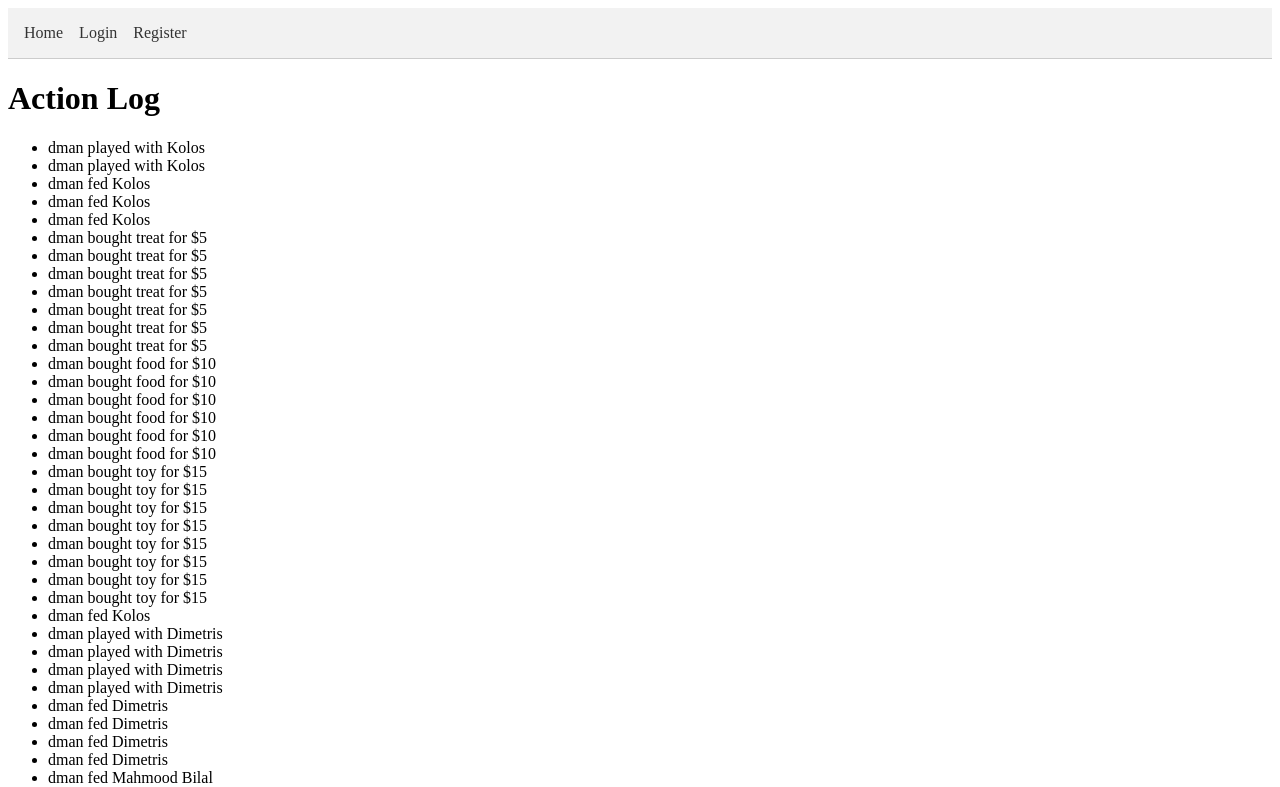
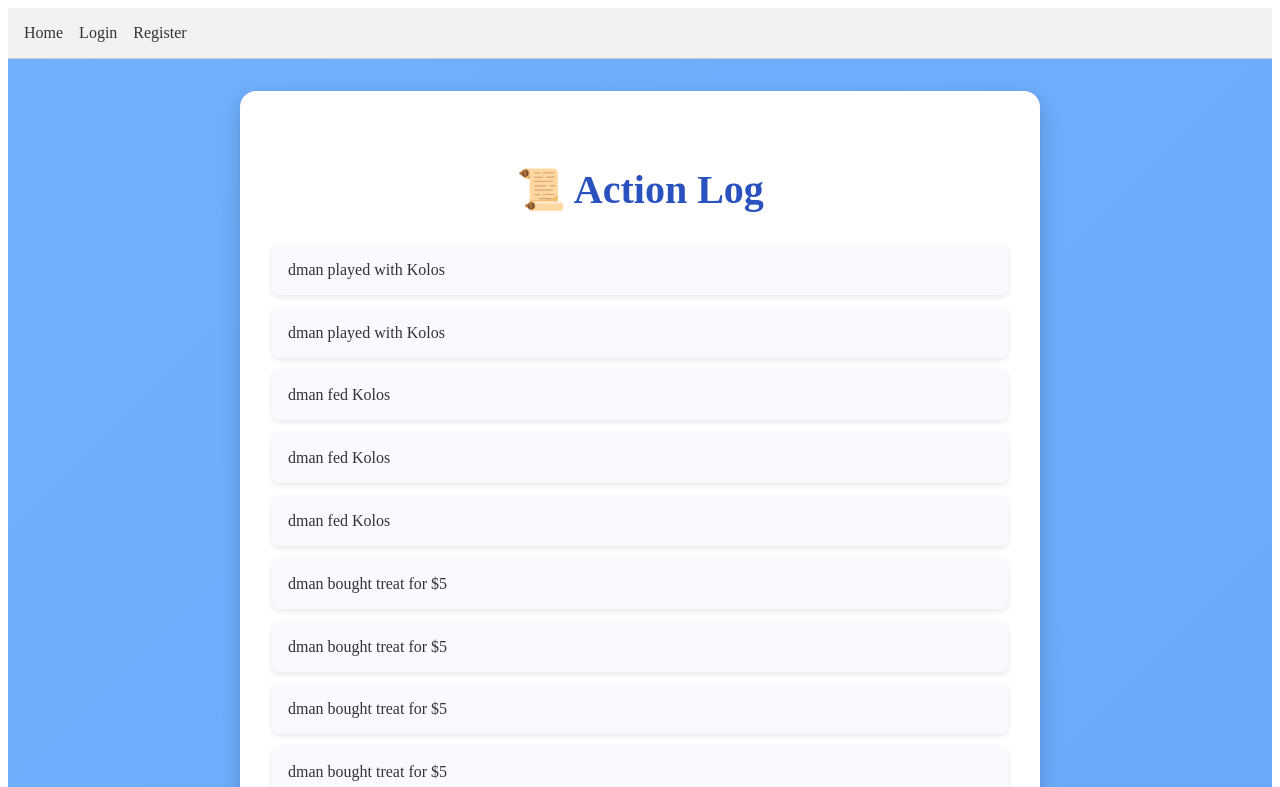
Before and after one commit to AndreasSoteriou16/MyPetProject, a SvelteKit app: page /logs in a window 1280 px wide. Shown: the top 787 px of the page. Built offline with nearby package versions, Linux system fonts and the light colour scheme.

Commit message:
Update +page.svelte

```diff
--- a/src/routes/(frontend)/logs/+page.svelte
+++ b/src/routes/(frontend)/logs/+page.svelte
@@ -13,19 +13,75 @@
 	});
 </script>
 
-<h1>Action Log</h1>
+<div class="background">
+	<div class="container">
+		<div class="box">
+			<h1>📜 Action Log</h1>
 
 			{#if error}
-    <p style="color: red;">{error}</p>
+				<p class="error">{error}</p>
 			{:else if logs.length === 0}
 				<p>No actions have been logged yet.</p>
 			{:else}
-    <ul>
+				<ul class="log-list">
 					{#each logs as log}
 						<li>{log}</li>
 					{/each}
 				</ul>
 			{/if}
+		</div>
+	</div>
+</div>
 
 <style>
+	.background {
+		background: linear-gradient(135deg, #6fb1fc, #4364f7);
+		min-height: 100vh;
+		display: flex;
+		justify-content: center;
+		align-items: center;
+		padding: 2rem;
+	}
+
+	.container {
+		width: 100%;
+		max-width: 800px;
+	}
+
+	.box {
+		background: #ffffff;
+		border-radius: 16px;
+		box-shadow: 0 8px 20px rgba(0, 0, 0, 0.2);
+		padding: 3rem 2rem;
+		text-align: center;
+	}
+
+	h1 {
+		color: #2a52be;
+		margin-bottom: 2rem;
+		font-size: 2.5rem;
+	}
+
+	.error {
+		color: red;
+		font-weight: bold;
+		margin-bottom: 1rem;
+	}
+
+	.log-list {
+		list-style: none;
+		padding: 0;
+		text-align: left;
+		margin-top: 2rem;
+	}
+
+	.log-list li {
+		background: #f9f9ff;
+		margin-bottom: 0.8rem;
+		padding: 1rem;
+		border-radius: 8px;
+		box-shadow: 0 2px 6px rgba(0, 0, 0, 0.1);
+		font-size: 1rem;
+		color: #333;
+	}
 </style>
```
Lines whose indentation alone changed are shown as unchanged.
